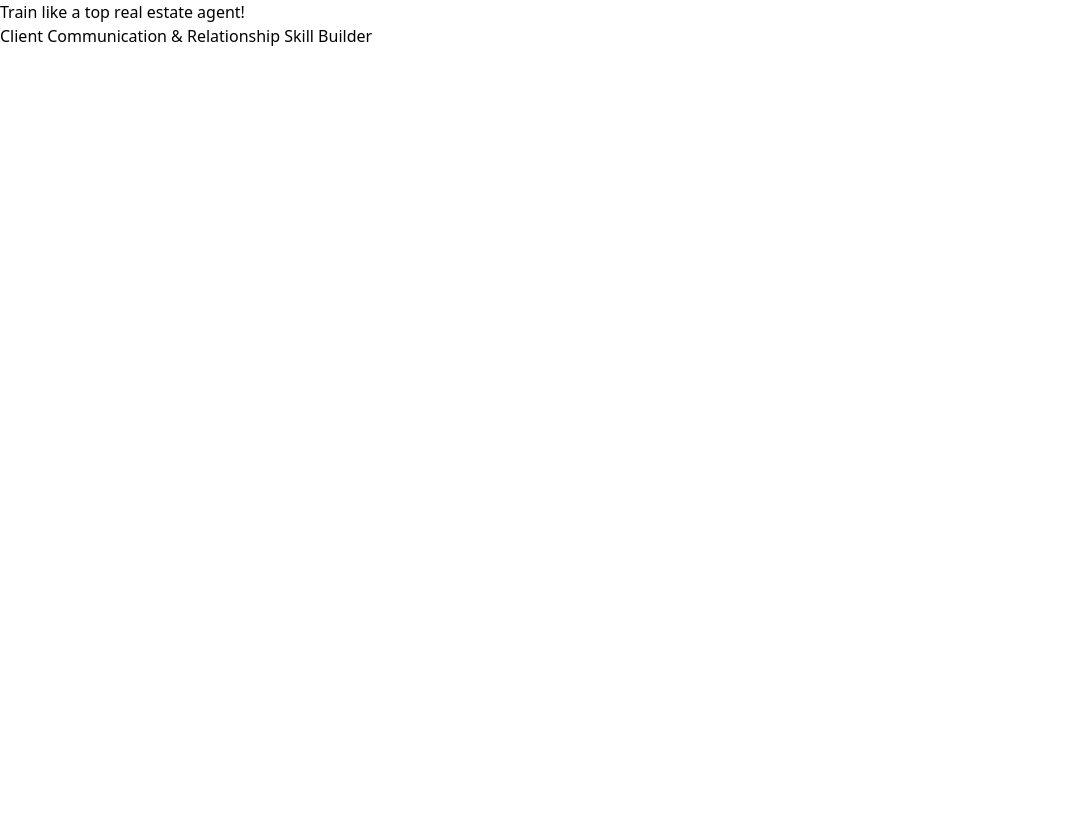
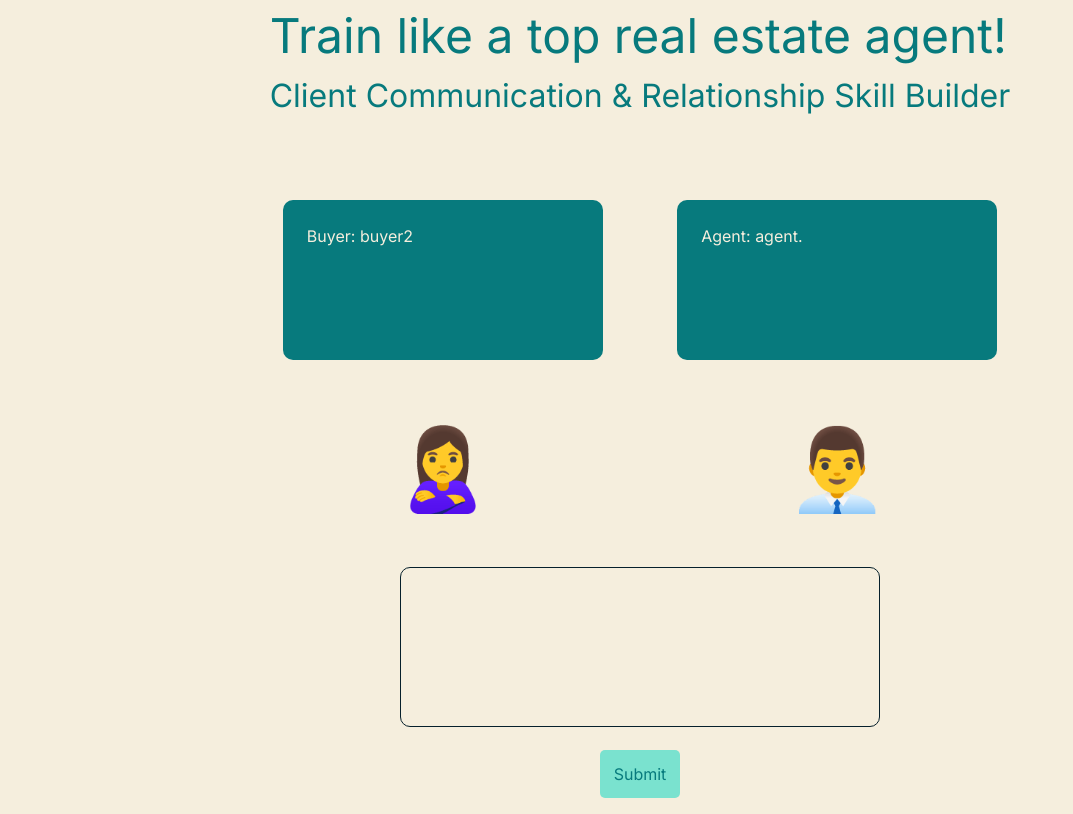
Before and after one commit to ai-marvin123/marvin, a React (Vite) app: page / in a window 1280 px wide. Shown: the whole page, without its empty margins (0-1073 px from the left). Built offline with nearby package versions, Linux system fonts and the light colour scheme.

Commit message:
simulation feature completed

```diff
--- a/client/App.tsx
+++ b/client/App.tsx
@@ -1,26 +1,115 @@
-import { useState } from 'react';
+import { useState, useEffect } from 'react';
+import Lesson from './controllers/lesson';
+
+export interface Turns {
+  turn: string;
+  text: string;
+}
+
+export interface aiData {
+  personality: string;
+  script: string[];
+}
 
 export default function App() {
-  const [aiData, setAiData] = useState({ personality: '', script: [''] }); // data for guided lesson
-  const [mode, setMode] = useState('home'); //home, script, simulation, feedback
-  const [step, setStep] = useState(0); //keep track of lesson prompts. go up to 10 and reset when it reaches 10
-  const [simulationTurns, setSimulationTurns] = useState([
-    { turn: 'agent', text: '' },
+  const [aiData, setAiData] = useState<aiData>({
+    personality: '',
+    script: [''],
+  }); // data for guided lesson
+  const [mode, setMode] = useState<string>('simulation'); //home, script, simulation, feedback
+  const [step, setStep] = useState<number>(0); //keep track of lesson prompts. go up to 10 and reset when it reaches 10
+  const [simulationTurns, setSimulationTurns] = useState<Turns[]>([
+    { turn: 'buyer', text: 'buyer' },
+    { turn: 'agent', text: 'agent.' },
+    { turn: 'buyer', text: 'buyer2' },
   ]); //store user response from simulation for feedback
   const [sessionId] = useState(() => crypto.randomUUID());
-  const sendToBackEnd = async (userinput) => {
+
+  // ******************************************* //
+  // ** onSubmit function for simulation mode ** //
+  // ******************************************* //
+
+  const sendToBackEnd = async (userinput: string): Promise<void> => {
     setSimulationTurns((filled) => [
       ...filled,
-      { turn: 'user', text: userinput },
+      { turn: 'agent', text: userinput },
     ]);
-    //send sessionID and userinput
 
-    // fetch();
+    //increment step
+    setStep(step + 1);
+
+    if (step > 9) {
+      setMode('feedback');
+      setStep(0);
+    }
+    const postUrl = 'http://localhost:8080/api/chat/simulation';
+
+    //send sessionID and userinput to server
+    const response = await fetch(postUrl, {
+      method: 'POST',
+      headers: {
+        'Content-Type': 'application/json',
+      },
+      body: JSON.stringify({
+        sessionId: sessionId,
+        message: userinput,
+      }),
+    });
+    if (!response.ok) {
+      throw new Error('something went wrong during POST request to the server');
+    }
+    const parsed = await response.json();
+    //add reponse to the log
+    setSimulationTurns((filled) => [
+      ...filled,
+      { turn: 'buyer', text: parsed.reply },
+    ]);
   };
+
+  // ******************************************* //
+  // ** fetch first line for simulation mode ** //
+  // ******************************************* //
+
+  useEffect(() => {
+    if (mode === 'simulation' && simulationTurns.length === 0) {
+      const startSimulationChat = async () => {
+        const getLineUrl = 'http://localhost:8080/api/chat/_id';
+        const response = await fetch(getLineUrl);
+        if (!response.ok) {
+          throw new Error('could not fetch first line for simulation chat');
+        }
+        const parsed = await response.json();
+        setSimulationTurns((filled) => [
+          ...filled,
+          { turn: 'buyer', text: parsed.reply },
+        ]);
+      };
+      startSimulationChat();
+    }
+  }, [mode]);
+
+  //   //logic for switching to simulation
+  //   if (step > 9) {
+  //     setMode('simulation');
+  //     setStep(0);
+  //   }
+
   return (
     <>
-      <h1>Train like a top real estate agent!</h1>
-      <h2>Client Communication & Relationship Skill Builder</h2>
+      <header>
+        <h1>Train like a top real estate agent!</h1>
+        <h2>Client Communication & Relationship Skill Builder</h2>
+      </header>
+      <div className='lesson'>
+        <Lesson
+          submitInput={sendToBackEnd}
+          mode={mode}
+          setMode={setMode}
+          step={step}
+          setStep={setStep}
+          turns={simulationTurns}
+        />
+      </div>
     </>
   );
 }
--- a/client/components/simulation.tsx
+++ b/client/components/simulation.tsx
@@ -1,3 +1,74 @@
-export default function Simulation() {
-  return <></>;
+import { useState } from 'react';
+import { Turns } from '../App';
+interface SimulationProps {
+  submitInput: (userInput: string) => Promise<void>;
+  step: number;
+  setStep: React.Dispatch<React.SetStateAction<number>>;
+  turns: Turns[];
+  mode: string;
+  setMode: React.Dispatch<React.SetStateAction<string>>;
 }
+
+export default function Simulation({
+  submitInput,
+  turns,
+  mode,
+  step,
+  setMode,
+}: SimulationProps) {
+  const [input, setInput] = useState<string>('');
+  const lastTurn: string = turns.length
+    ? turns[turns.length - 1].turn
+    : 'buyer';
+  let agentText: string = '';
+  let buyerText: string = '';
+
+  if (turns.length === 1) {
+    buyerText = turns[0].text;
+  }
+
+  if (turns.length >= 2) {
+    const lastTwo = turns.slice(-2);
+    for (let i = 0; i < lastTwo.length; i++) {
+      if (lastTwo[i].turn === 'agent') {
+        agentText = lastTwo[i].text;
+      } else if (lastTwo[i].turn === 'buyer') {
+        buyerText = lastTwo[i].text;
+      }
+    }
+  }
+
+  return (
+    <>
+      <div className='speechContainer'>
+        <div className='buyerBubble'>
+          <p>Buyer: {buyerText ? buyerText : 'Loading...'}</p>
+        </div>
+        <div className='agentBubble'>
+          <p>Agent: {agentText ? agentText : 'Loading...'}</p>
+        </div>
+        <div className='buyerChar'>🙎‍♀️</div>
+        <div className='agentChar'>👨‍💼</div>
+      </div>
+      <form
+        className='inputForm'
+        onSubmit={(e) => {
+          e.preventDefault();
+          console.log('submitted!');
+          submitInput(input);
+          setInput('');
+        }}
+      >
+        <input
+          type='text'
+          value={input}
+          onChange={(e) => setInput(e.target.value)}
+          disabled={lastTurn === 'agent'}
+        ></input>
+        <button className='submitButton' type='submit'>
+          Submit
+        </button>
+      </form>
+    </>
+  );
+}
--- a/client/controllers/lesson.tsx
+++ b/client/controllers/lesson.tsx
@@ -1,11 +1,44 @@
 import Guided from '../components/guidedLesson';
 import Simulation from '../components/simulation';
+import { Turns } from '../App';
 
-export default function Lesson() {
-  return (
-    <>
-      <Guided />
-      <Simulation />
-    </>
-  );
+interface LessonProps {
+  submitInput: (userInput: string) => Promise<void>;
+  mode: string;
+  setMode: React.Dispatch<React.SetStateAction<string>>;
+  step: number;
+  setStep: React.Dispatch<React.SetStateAction<number>>;
+  turns: Turns[];
 }
+export default function Lesson({
+  submitInput,
+  mode,
+  step,
+  setStep,
+  turns,
+  setMode,
+}: LessonProps) {
+  let display;
+  if (mode === 'script') {
+    display = <Guided />;
+  } else if (mode === 'simulation') {
+    display = (
+      <Simulation
+        submitInput={submitInput}
+        step={step}
+        setStep={setStep}
+        turns={turns}
+        mode={mode}
+        setMode={setMode}
+      />
+    );
+  } else {
+    display = (
+      <>
+        <h1>Feedback on your performance</h1>
+      </>
+    );
+  }
+
+  return <>{display}</>;
+}
--- a/client/index.css
+++ b/client/index.css
@@ -1 +1,91 @@
 @import 'tailwindcss';
+
+:root {
+  font-family: 'Inter', sans-serif;
+  line-height: 1.5;
+  font-weight: 400;
+  color: #077a7d;
+  background-color: #f5eedd;
+}
+
+body {
+  margin: 0;
+  min-width: 320px;
+  min-height: 100vh;
+  display: flex;
+  flex-direction: column;
+  justify-content: flex-start;
+  align-items: center;
+}
+h1 {
+  font-size: 3rem;
+  color: #077a7d;
+}
+h2 {
+  font-size: 2rem;
+  color: #077a7d;
+}
+p {
+  font-size: 1rem;
+  color: #f5eedd;
+  position: absolute;
+}
+
+.speechContainer {
+  display: grid;
+  grid-template-columns: 1fr 1fr;
+  gap: 3rem;
+  justify-items: center; /* center things horizontally inside each grid cell */
+  align-items: center;
+  margin-bottom: 2rem;
+}
+.buyerBubble,
+.agentBubble {
+  width: 20rem;
+  height: 10rem;
+  border-radius: 10px;
+  /* border: solid 1px #06202b; */
+  background-color: #077a7d;
+  padding: 1.5rem;
+  margin-top: 5rem;
+  display: flex;
+  text-align: start;
+}
+
+.buyerChar,
+.agentChar {
+  font-size: 5rem;
+}
+
+.inputForm {
+  display: flex;
+  flex-direction: column;
+  align-items: center;
+}
+
+input {
+  border-radius: 10px;
+  border: solid 1px #06202b;
+  margin: 7px;
+  padding: 5px;
+  width: 30rem;
+  height: 10rem;
+}
+
+button {
+  background-color: #7ae2cf;
+  border-radius: 5px;
+  height: 3rem;
+  width: 5rem;
+  padding: 1rem;
+  margin: 1rem;
+  cursor: pointer;
+  position: relative;
+  display: flex;
+  align-items: center;
+  justify-content: center;
+}
+
+button:hover {
+  border: solid 1px #f5eedd;
+}
--- a/index.html
+++ b/index.html
@@ -4,6 +4,12 @@
     <meta charset="UTF-8" />
     <meta name="viewport" content="width=device-width, initial-scale=1.0" />
     <title>Real Estate AI Coach</title>
+    <link rel="preconnect" href="https://fonts.googleapis.com" />
+    <link rel="preconnect" href="https://fonts.gstatic.com" crossorigin />
+    <link
+      href="https://fonts.googleapis.com/css2?family=Inter:ital,opsz,wght@0,14..32,100..900;1,14..32,100..900&display=swap"
+      rel="stylesheet"
+    />
   </head>
   <body>
     <div id="root"></div>
```
